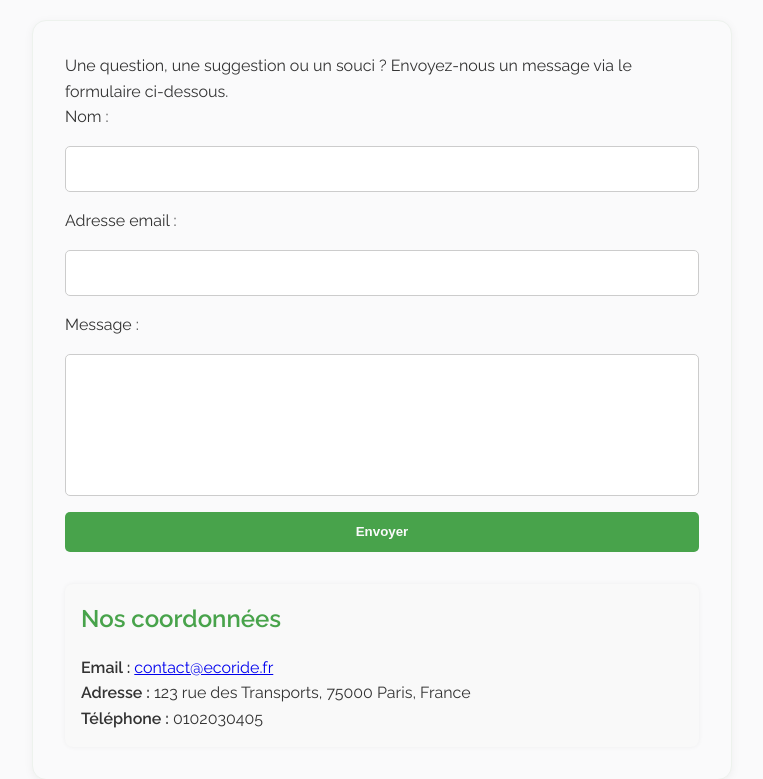
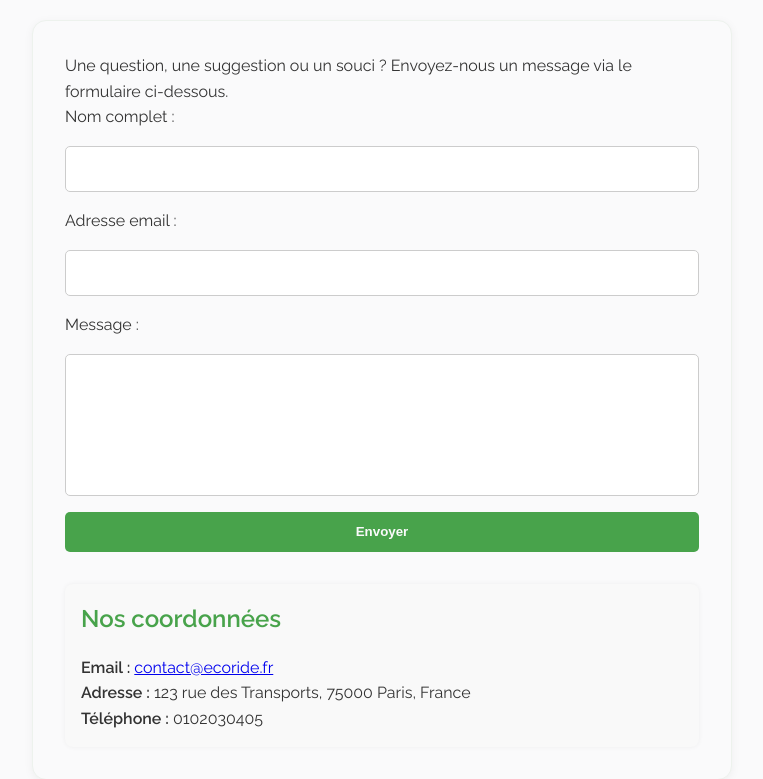
Before and after one commit to Xayde76/EcoRide, a PHP site: page /pages/contact.php in a window 1280 px wide. Shown: the part 209-988 px from the top of the page, without its empty margins (258-1021 px from the left). Run offline with PHP 8.4, Linux system fonts and the light colour scheme.

Commit message:
Update label for name field in contact form

```diff
--- a/www/pages/contact.php
+++ b/www/pages/contact.php
@@ -49,7 +49,7 @@ require_once __DIR__ . '/../bootstrap.php';
       <p>Une question, une suggestion ou un souci ? Envoyez-nous un message via le formulaire ci-dessous.</p>
 
       <form action="../actions/traitement_contact.php" method="post" class="contact-form">
-        <label for="nom">Nom :</label>
+        <label for="nom">Nom complet :</label>
         <input type="text" id="nom" name="nom" required />
 
         <label for="email">Adresse email :</label>
```
